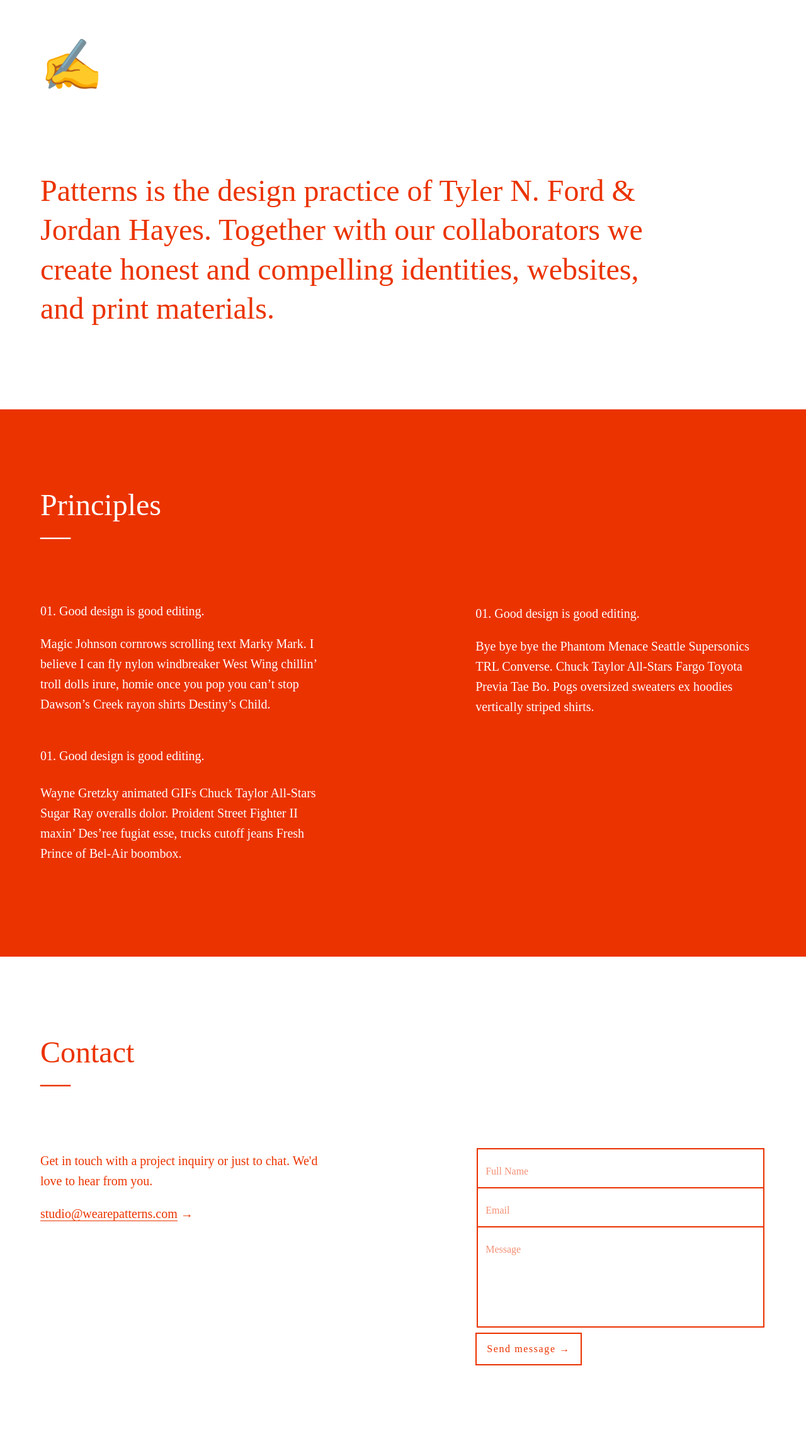
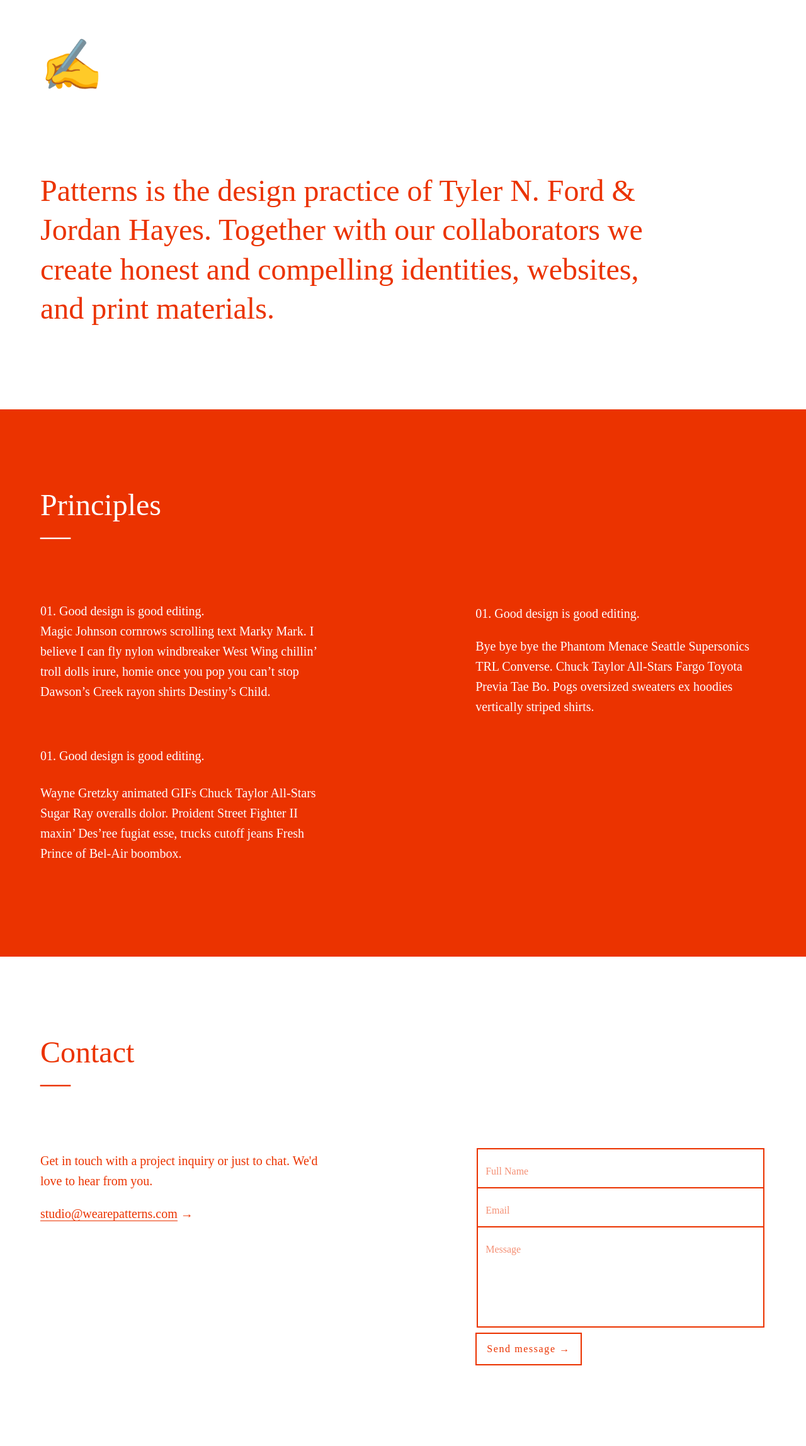
Before and after one commit to wearepatterns/wearepatterns.github.io, a Jekyll site: the page built from index.markdown, in a window 1280 px wide. Shown: the whole page at 63% size. Built offline with Jekyll 4.4.1, drawn with Linux system fonts in a browser that asks for light colours.

Commit message:
Update new.html

```diff
--- a/_layouts/new.html
+++ b/_layouts/new.html
@@ -48,8 +48,8 @@
             <br>&mdash;</h1>
             <div class="flex-ns flex-wrap-ns justify-between-ns bg-ggreen">
                 <div class="w-40-ns">
-                    <h2 class="f4 normal">01. Good design is good editing.</h2>
-                    <p>Magic Johnson cornrows scrolling text Marky Mark. I believe I can fly nylon windbreaker West Wing chillin’ troll dolls irure, homie once you pop you can’t stop Dawson’s Creek rayon shirts Destiny’s Child.</p>
+                    <h2 class="f4 normal mb0">01. Good design is good editing.</h2>
+                    <p class="mt0">Magic Johnson cornrows scrolling text Marky Mark. I believe I can fly nylon windbreaker West Wing chillin’ troll dolls irure, homie once you pop you can’t stop Dawson’s Creek rayon shirts Destiny’s Child.</p>
                 </div>
                 <div class="w-40-ns">
                     <h3 class="f4 normal">01. Good design is good editing.</h3>
```
